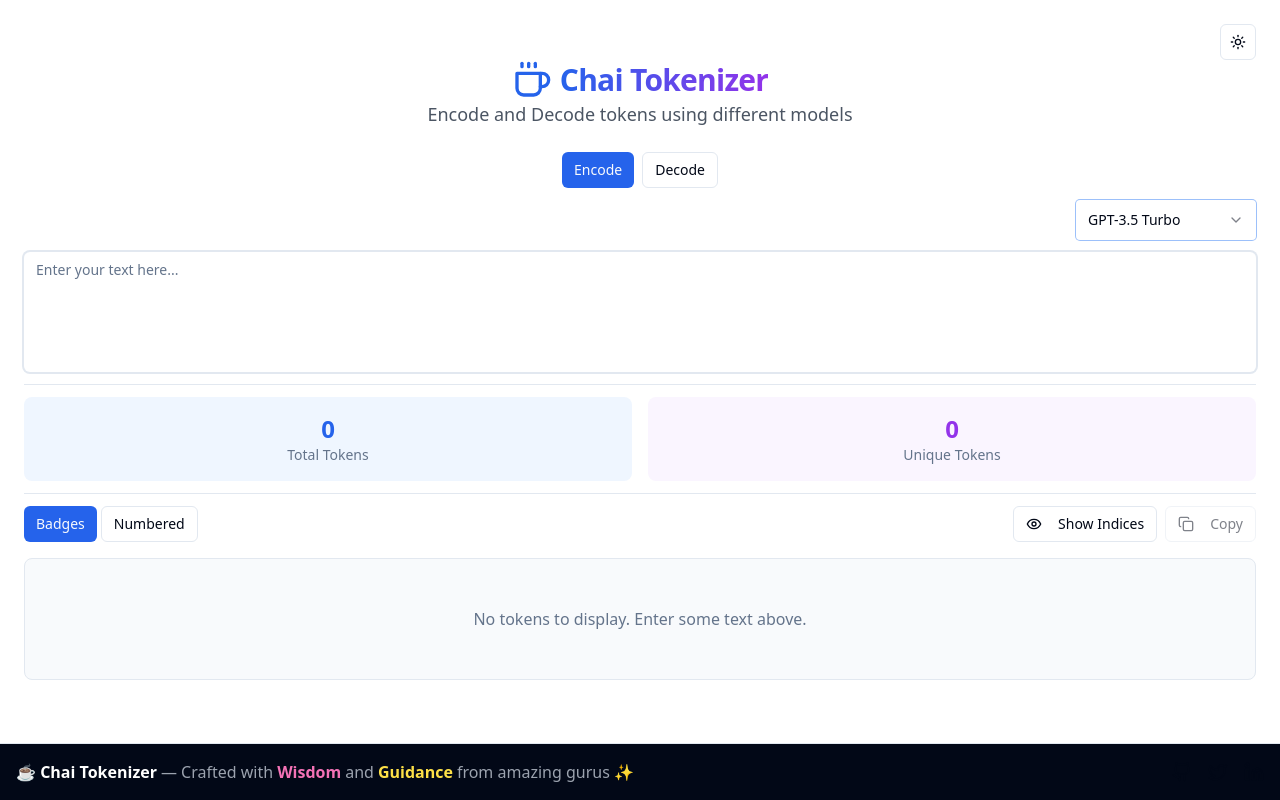
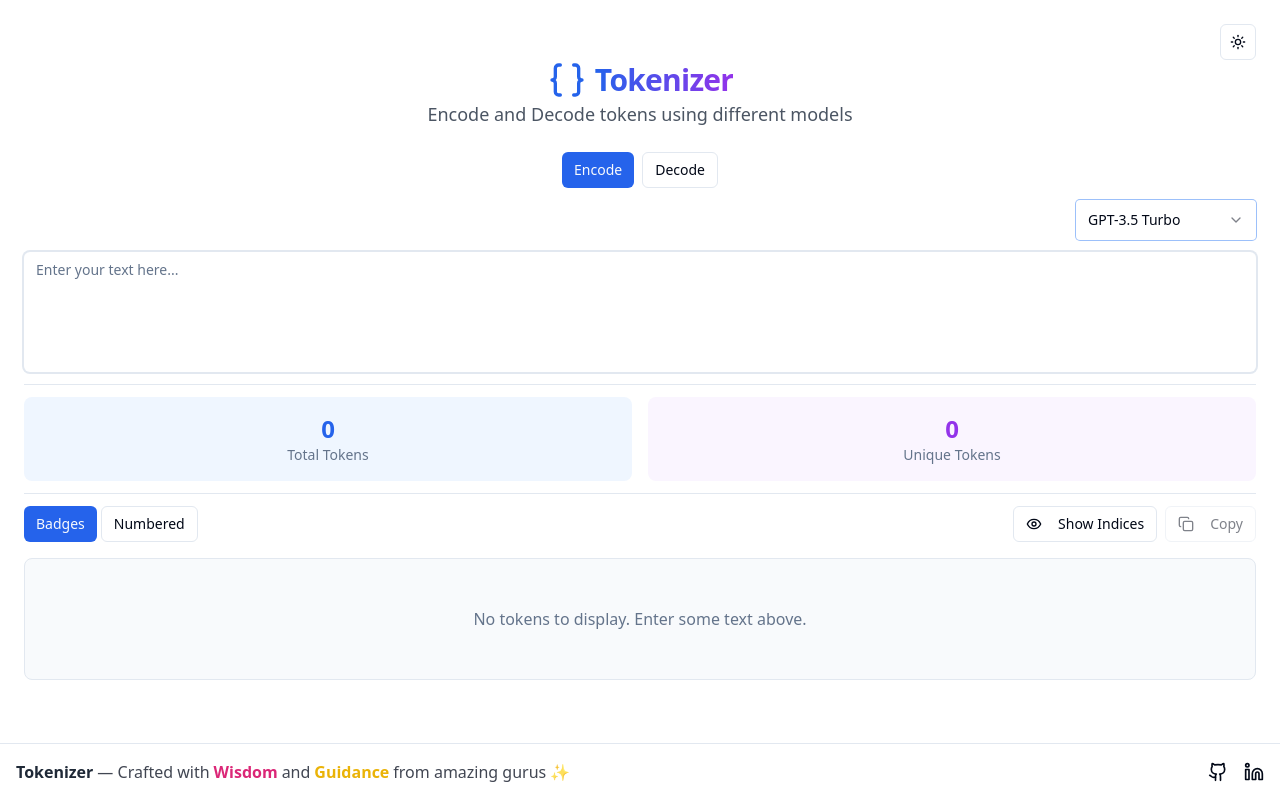
Before and after one commit to sayandotdev/Tokenizer, a React (Vite) app: page / in a window 1280 px wide. Built offline with nearby package versions, Linux system fonts and the light colour scheme.

Commit message:
change names

```diff
--- a/index.html
+++ b/index.html
@@ -4,7 +4,7 @@
     <meta charset="UTF-8" />
     <link rel="icon" type="image/svg+xml" href="/favicon.jpg" />
     <meta name="viewport" content="width=device-width, initial-scale=1.0" />
-    <title>Chai Tokenizer - Advanced Token Processing</title>
+    <title>Tokenizer - Advanced Token Processing</title>
     <meta
       name="description"
       content="A modern, minimal tokenizer for breaking down text into tokens with multiple processing methods."
--- a/src/components/Footer.tsx
+++ b/src/components/Footer.tsx
@@ -1,17 +1,23 @@
-import { Github, Twitter, Linkedin } from "lucide-react";
+import { Github, Linkedin } from "lucide-react";
 
 const Footer = () => {
   return (
-    <footer className="fixed bottom-0 w-full bg-[#020817]">
+    <footer className="fixed bottom-0 w-full bg-white dark:bg-[#020817]">
       <hr />
       <div className="max-w-7xl mx-auto px-4 py-4 flex flex-col md:flex-row items-center justify-between">
         {/* Navigation Links */}
-        <p className="flex flex-wrap items-center justify-center gap-1 text-center text-sm sm:text-base text-gray-400 mb-4 md:mb-0">
-          <span className="font-semibold text-white">☕ Chai Tokenizer</span>
+        <p className="flex flex-wrap items-center justify-center gap-1 text-center text-sm sm:text-base text-gray-900/80 dark:text-gray-400 mb-4 md:mb-0">
+          <span className="font-semibold text-gray-800 dark:text-white">
+            Tokenizer
+          </span>
           <span>— Crafted with </span>
-          <span className="font-semibold text-pink-400">Wisdom</span>
+          <span className="font-semibold text-pink-600 dark:text-pink-400">
+            Wisdom
+          </span>
           <span>and</span>
-          <span className="font-semibold text-yellow-300">Guidance</span>
+          <span className="font-semibold text-yellow-500 dark:text-yellow-300">
+            Guidance
+          </span>
           <span>from amazing gurus ✨</span>
         </p>
 
@@ -24,14 +30,6 @@
             className="hover:text-white transition-colors"
           >
             <Github size={20} />
-          </a>
-          <a
-            href="https://x.com/sayandotdev/status/1955142929879581138"
-            target="_blank"
-            rel="noopener noreferrer"
-            className="hover:text-white transition-colors"
-          >
-            <Twitter size={20} />
           </a>
           <a
             href="https://linkedin.com/sayandotdev"
--- a/src/components/TokenizerCard.tsx
+++ b/src/components/TokenizerCard.tsx
@@ -1,5 +1,5 @@
 import React, { useState, useMemo, useEffect } from "react";
-import { Coffee, Copy, Eye, EyeOff } from "lucide-react";
+import { Braces, Copy, Eye, EyeOff } from "lucide-react";
 import {
   Card,
   CardContent,
@@ -178,9 +178,9 @@
           <ThemeToggle />
         </div>
         <div className="flex items-center justify-center space-x-2">
-          <Coffee className="size-10 text-primary" />
+          <Braces className="size-10 text-primary" />
           <CardTitle className="text-3xl font-bold bg-gradient-to-r from-primary to-purple-600 bg-clip-text text-transparent">
-            Chai Tokenizer
+            Tokenizer
           </CardTitle>
         </div>
         <CardDescription className="text-lg text-gray-600">
```
Also changed, not shown: src/main.tsx (+6 -6 lines), 1 other file (tests, documents, lock files or other folders).
